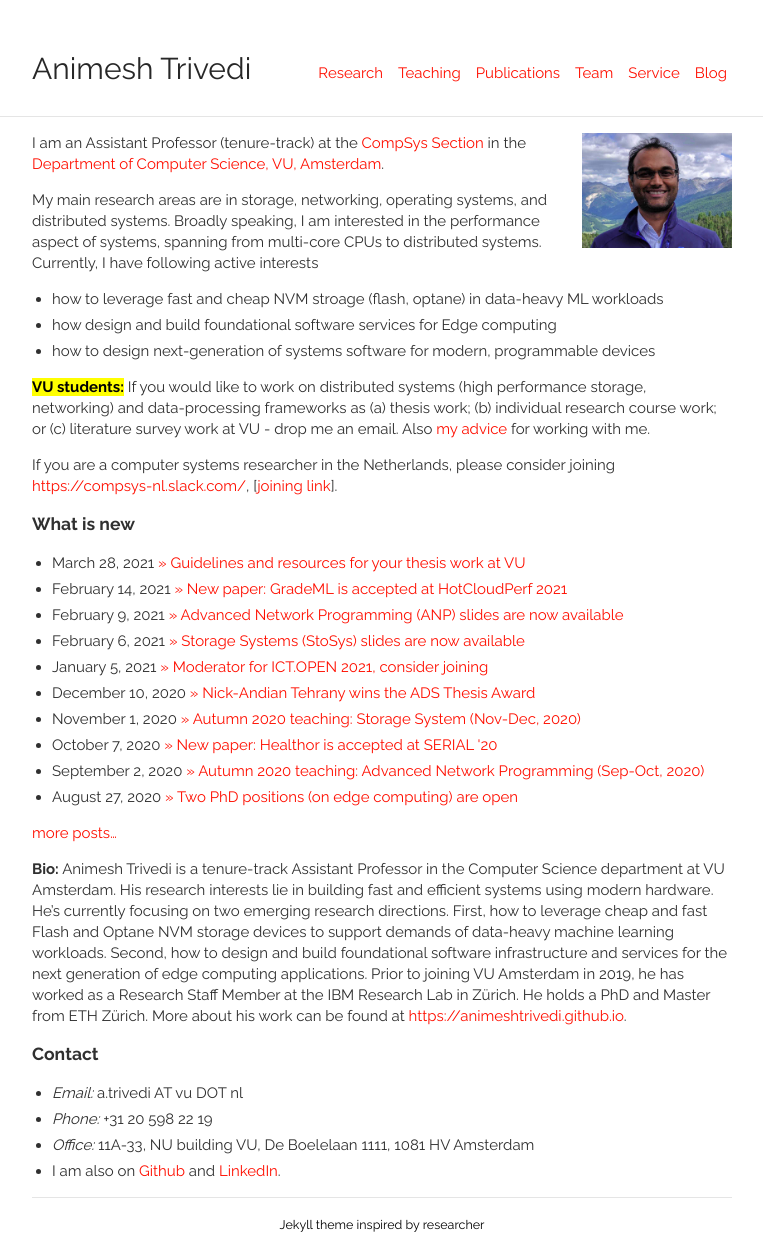
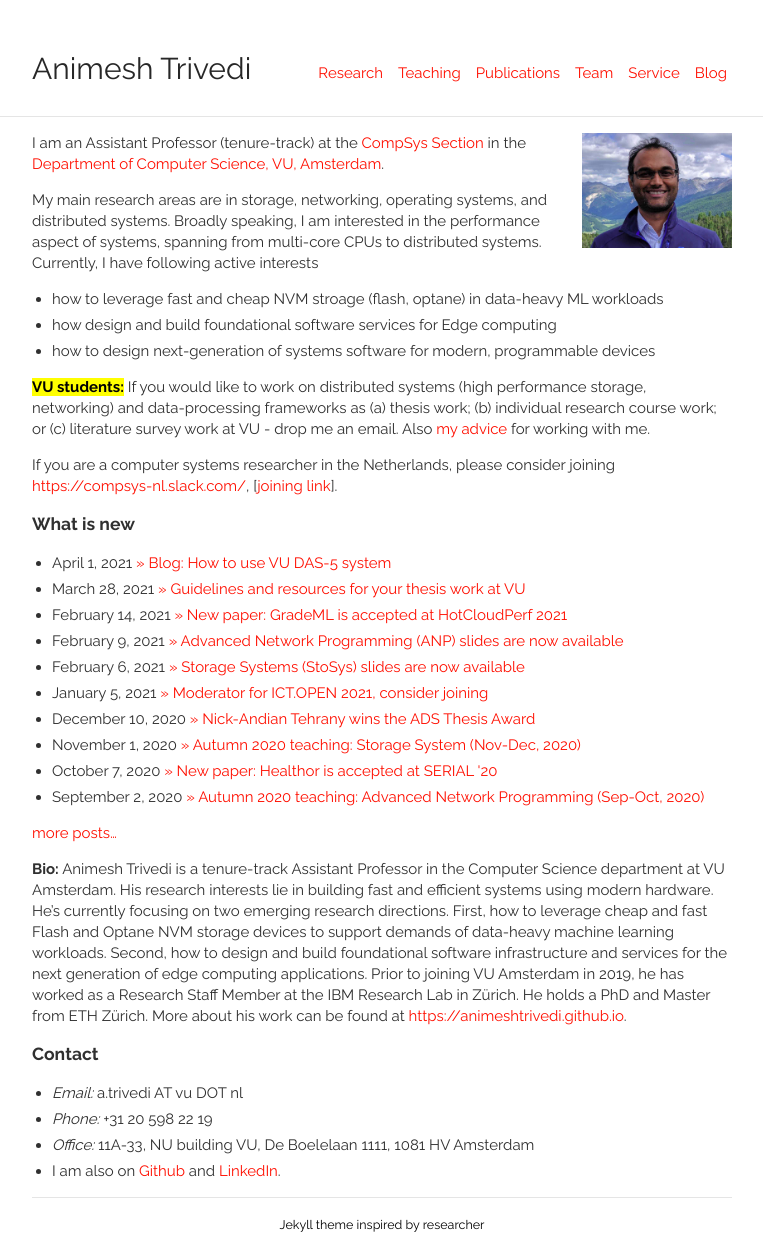
Before and after one commit to animeshtrivedi/animeshtrivedi.github.io, a Jekyll site: the page built from index.md, in a window 1280 px wide. Shown: the whole page, without its empty margins (258-1021 px from the left). Built offline with Jekyll 4.4.1, drawn with Linux system fonts in a browser that asks for light colours; part of the change alters nothing that is shown.

````diff
--- a/_posts/2021-03-28-thesis-resources.md
+++ b/_posts/2021-03-28-thesis-resources.md
@@ -24,6 +24,7 @@ This page contains many of the resources and advices that I share with my studen
 Lastly, take pride in your work, strive for excellence, and put out the best work you can - your name is attached to it! :)
 
 ### Resources
+   * How to use VU DAS system - [README](/das-readme).
    * What should be in your thesis, my [Notes on CS BSc and MSc Thesis Content at VU Amsterdam](https://github.com/animeshtrivedi/animeshtrivedi.github.io/raw/master/files/2021/vu_thesis_template_advice.pdf).
    * Git tutorial by Lin Wang, see Tutorial 2 (Tutorial 2: version control and git), at [https://linwang.info/courses/introcs20/](https://linwang.info/courses/introcs20/).
    * Example theses (*if you want to see any other examples, feel free to drop me an email*)
--- /dev/null
+++ b/_posts/2021-04-01-using-das.md
@@ -0,0 +1,271 @@
+---
+layout: default
+title: "Blog: How to use VU DAS-5 system"
+custom_title: "Blog: How to use VU DAS-5 system"
+permalink: /das-readme
+category: blog
+tags: whatsnew
+---
+
+DAS-5 or DAS ([The Distributed ASCI Supercomputer 5](https://www.cs.vu.nl/das5/home.shtml) is VU's local cluster installation. In this guide I will tell you how to use it for your project work.
+
+<!-- more -->
+
+# Table of Contents
+ 1. [Introduction](#introduction)
+ 2. [User account](#user-account)
+     - 2.1 [Setup ssh](#setup-ssh)
+ 3. [Making reservations](#making-reservations)
+      - 3.1 [Check the current status](#check-the-current-status)
+      - 3.2 [Making reservations](#making-reservations)
+      - 3.3 [Commands summary](#commands-summary)
+ 4. [Software Modules](#software-modules)
+      - 3.1 [Checking the current software versions](#checking-the-current-software-versions)
+      - 3.2 [Changing software versions](#changing-software-versions)
+      - 3.3 [Reverting back changes](#reverting-back-changes)
+      - 3.4 [Making changes permanent](#making-changes-permanent)
+      - 3.5 [Commands summary](#commands-summary)
+ 5. [Network Configuration](#network-configuration)
+ 6. [Hardware and NUMA setup](#hardware-and-numa-setup)
+ 7. [Acknowledgements](#acknowledgements)
+
+
+## 1. Introduction
+Please read carefully [https://www.cs.vu.nl/das5/accounts.shtml](https://www.cs.vu.nl/das5/accounts.shtml) and [https://www.cs.vu.nl/das5/usage.shtml](https://www.cs.vu.nl/das5/usage.shtml).
+
+Key things to remember and understand:
+
+  * DAS is a shared environment for everyone. So act responsibly and do not misbehave.
+  *  Program development (editing, compiling) is done on the headnode (`fs0`), i.e., the file/compile servers. The rest of the program must run on the compute nodes (acquired after a reservation).
+  * During 'office hours' (8h to 20h) the default reservation time is 15 minutes (or 900 seconds). Outside those hours it can be as long as you want. After a timeout, you either will be kicked out, or should leave the machine.
+  * DAS nodes have names as `node000` where `000` will be replaced by the node number. So, when doing scripting keep this in mind.
+  * Your home is shared and mounted on all machines. So you can easily access all the files on all the machines. Do not put large data files in your home.
+  * For large data files use the shared storage (`/var/scratch/<userid>/`) or the local storage (`/local/<userid>`). These will be deleted eventually, and not for a long term storage.
+
+
+## 2. User account
+If you do not have an account then please let me know and arrange for an account. Probably the older course-specific accounts that you have, could be expired.
+
+### 2.1 Setup ssh
+Add the system hostname and access detail into your `~/.ssh/config` file. Replace VUNET_USERNAME and DAS5_USERNAME with the actual account name.
+
+```bash
+Host vu-ssh
+	HostName ssh.data.vu.nl
+	User VUNET_USERNAME
+
+Host das5
+	HostName fs0.das5.cs.vu.nl
+	User DAS5_USERNAME
+	ProxyJump vu-ssh
+```
+
+Then try to login into das `ssh das5` and provide the right password credentials.
+
+## 3. Making reservations
+DAS-5 is a [cluster](https://www.cs.vu.nl/das5/clusters.shtml) of 68 machines with dual 8-core CPUs connected with InfiniBand FDR links.
+
+### 3.1 Check the current status
+In order to use the cluster you have to do a node(s) reservation. Here is a list of steps
+  * Load the prun module: `module load prun`
+  * Check the current working reservations with `preserve -llist` (the user name is changed)
+```bash
+id	user		start		stop		state	nhosts	hosts
+3067060	xxxxxx         	03/31	14:12	04/04	18:12	R	1	node063
+3067062	xxxxxx         	03/31	14:14	04/04	18:14	R	1	node062
+3067522	xxxxxx         	04/01	15:32	04/01	23:32	R	1	node024
+3067540	xxxxxx         	04/01	15:50	04/07	21:51	R	1	node069
+```
+
+### 3.2 Making reservations
+
+To make your own reservation, for example, for 3 nodes `preserve -np 3 -t 900`  (you can see my reservation ready at the bottom of the queue, those are the three nodes I can use for my experiments)
+```bash
+3067606	xxxxxx         	04/01	17:58	04/02	07:58	R	1	node005
+3067615	xxxxxx         	04/01	18:24	04/10	02:25	R	1	node070
+3067624	xxxxxx         	04/01	19:00	04/01	19:30	R	1	node075
+3067647	xxxxxx         	04/01	19:15	04/01	19:45	R	1	node072
+3067652	atrivedi	04/01	19:22	04/01	19:38	R	3	node053 node054 node055
+```
+Now I can just ssh into those machines as `ssh node053` and use it for the duration of my reservation.
+
+During 'office hours' (8h to 20h) the default reservation time is 15 minutes (or 900 seconds). Outside those hours it can be as long as you want. After a timeout, you either will be kicked out, or should leave the machine.
+
+### 3.3 Commands summary
+  * loading prun           : `module load prun`
+  * asking for reservation : `preserve -np 3 -t 900` (example asking for 3 nodes for 15 minutes)
+  * checking the status    : `preserve -llist` or `preserve -long-list`
+
+For more details of these commands, you can read the man page (e.g., `man preserve`).
+
+## 4. Software modules
+There are different versions (or also known as modules) of software packages available on the DAS. You can see them by doing `module avail`. It will show you a long list of available software and their versions.
+
+### 4.1 Checking the current software versions
+You can see which modules are currently loaded for your session by
+```bash
+[atrivedi@fs0 atrivedi]$ module list -l
+- Package -----------------------------+- Versions -+- Last mod. ------
+Currently Loaded Modulefiles:
+gcc/6.3.0                                            2017/10/02 21:23:21
+slurm/17.02.2                                        2017/10/31 14:28:16
+prun/default                                         2012/05/29 12:28:59
+cmake/3.15.4                                         2019/10/28  7:41:41
+[atrivedi@fs0 atrivedi]$
+```
+
+### 4.2 Changing software versions
+
+Example of changing `cmake` and `gcc` versions
+
+##### Cmake
+```bash
+[atrivedi@fs0 atrivedi]$ cmake --version
+cmake version 2.8.12.2
+[atrivedi@fs0 atrivedi]$ module load cmake/  #press tab
+cmake/2.8.11    cmake/2.8.12.2  cmake/3.15.4
+[atrivedi@fs0 atrivedi]$ module load cmake/3.15.4
+[atrivedi@fs0 atrivedi]$ cmake --version
+cmake version 3.15.4
+
+CMake suite maintained and supported by Kitware (kitware.com/cmake).
+[atrivedi@fs0 atrivedi]$
+```
+
+##### gcc
+```bash
+[atrivedi@fs0 atrivedi]$ gcc --version
+gcc (GCC) 6.3.0
+Copyright (C) 2016 Free Software Foundation, Inc.
+This is free software; see the source for copying conditions.  There is NO
+warranty; not even for MERCHANTABILITY or FITNESS FOR A PARTICULAR PURPOSE.
+
+[atrivedi@fs0 atrivedi]$ module load gcc/
+gcc/4.8.3  gcc/4.9.2  gcc/4.9.3  gcc/6.4.0  gcc/8.4.0  gcc/9.3.0
+[atrivedi@fs0 atrivedi]$ module load gcc/9.3.0
+[atrivedi@fs0 atrivedi]$ gcc --version
+gcc (GCC) 9.3.0
+Copyright (C) 2019 Free Software Foundation, Inc.
+This is free software; see the source for copying conditions.  There is NO
+warranty; not even for MERCHANTABILITY or FITNESS FOR A PARTICULAR PURPOSE.
+
+[atrivedi@fs0 atrivedi]$
+```
+
+### 4.3 Reverting back changes
+How to revert back to the default configuration and remove a loaded module.
+```
+[atrivedi@fs0 atrivedi]$ module list
+Currently Loaded Modulefiles:
+  1) gcc/6.3.0       2) slurm/17.02.2   3) prun/default    4) cmake/3.15.4    5) gcc/9.3.0
+[atrivedi@fs0 atrivedi]$ module rm cmake/3.15.4
+[atrivedi@fs0 atrivedi]$ module list
+Currently Loaded Modulefiles:
+  1) gcc/6.3.0       2) slurm/17.02.2   3) prun/default    4) gcc/9.3.0
+[atrivedi@fs0 atrivedi]$ cmake --version
+cmake version 2.8.12.2
+[atrivedi@fs0 atrivedi]$
+```
+
+### 4.4 Making changes permanent
+You can add all the modules you want to be default for you in your bashrc file at `~/.bashrc`. For example, I have this as a default config in my bashrc file:
+
+```bash
+# User specific aliases and functions
+module load gcc
+module load slurm
+module load cmake/3.15.4
+module load gcc/9.3.0
+module load prun
+```
+All these modules are loaded in all machines when you log in there.
+
+### 4.5 Commands summary
+  * `module avail` : show all available modules (or software versions) available.
+  * `module list`  :  show all "loaded" or "active" modules in your current session.
+  * `module load <name/version>` : load a particular software version (or module).
+  * `module rm  <name/version>` : remove a particular software version (or module).
+
+## 5. Network configuration
+Please read [https://www.cs.vu.nl/das5/network.shtml](https://www.cs.vu.nl/das5/network.shtml).
+
+  * [Normal] 1 Gbps Ethernet is on `10.141.0.xx` IP range.
+  * [High-speed] 48 Gbps InfiniBand is on `10.149.0.xx` IP range.
+
+So then you get a node reservation of say node10, node56, and node24 to work with. You can assume that they have 1 Gbps IP of `10.141.0.10`, `10.141.0.56`, and `10.141.0.24`. Their high-speed IP ranges are `10.149.0.10`, `10.149.0.56`, and `10.149.0.24`.
+
+**Important:** Generally, all your experiments should be running on the high-speed IP ranges. The 1Gbps network is used only for ssh access. (Unless you want the network to be 1 Gbps link). Please make sure you use the right IP.
+
+To check the network traffic you can use something like `watch -n 1 ifstat` (or you can locally install any other tool you like).
+
+## 6. Hardware and NUMA setup
+The key command you should use is `numactl` (man numactl). It gives you control over which CPU cores and NUMA nodes the memory should be allocated for your program.
+
+The current hardware topology on DAS looks like (two NUMA domains 0 and 1):
+```bash
+[atrivedi@node065 netperf]$ numactl -H
+available: 2 nodes (0-1)
+node 0 cpus: 0 1 2 3 4 5 6 7 16 17 18 19 20 21 22 23
+node 0 size: 32673 MB
+node 0 free: 22964 MB
+node 1 cpus: 8 9 10 11 12 13 14 15 24 25 26 27 28 29 30 31
+node 1 size: 32768 MB
+node 1 free: 29015 MB
+node distances:
+node   0   1
+  0:  10  21
+  1:  21  10
+[atrivedi@node065 netperf]$
+```
+
+**On which NUMA node is your high-speed network card?**
+```bash
+[atrivedi@fs0 atrivedi]$ cat /sys/class/net/ib0/device/numa_node
+1
+[atrivedi@fs0 atrivedi]$
+```
+Numa node 1.
+
+**Example program run**
+Whatever program you want to run, you can prepend the numactl configuration before it. For example, to run a program on NUMA domain 1 with memory from domain 0, we can do something like `numactl -N 1 -m 0 [your_program_cmd_line]`. For example:
+
+
+To run a program on a specific hardware core, `numctl -C` (or you can also pass a list of comma separated core numbers as shown in the `numactl -H` command`).
+
+As an extreme example, I have [netperf program](https://github.com/HewlettPackard/netperf) on my machines for network benchmarking. I started the netperf server, pinned on NUMA domain 0 as `numactl -N 0 -m 0 ./src/netserver -D`.
+
+Now I start a client code running on the same machine (loopback traffic), but on two different domains and then the default. You see see the difference below (almost double performance):
+
+```bash
+[atrivedi@node065 netperf]$ ./src/netperf -H localhost
+MIGRATED TCP STREAM TEST from 0.0.0.0 (0.0.0.0) port 0 AF_INET to localhost.localdomain () port 0 AF_INET
+Recv   Send    Send
+Socket Socket  Message  Elapsed
+Size   Size    Size     Time     Throughput
+bytes  bytes   bytes    secs.    10^6bits/sec
+
+ 87380  16384  16384    10.00    23217.04
+
+[atrivedi@node065 netperf]$ numactl -N 1 -m 1 ./src/netperf -H localhost
+MIGRATED TCP STREAM TEST from 0.0.0.0 (0.0.0.0) port 0 AF_INET to localhost.localdomain () port 0 AF_INET
+Recv   Send    Send
+Socket Socket  Message  Elapsed
+Size   Size    Size     Time     Throughput
+bytes  bytes   bytes    secs.    10^6bits/sec
+
+ 87380  16384  16384    10.00    23502.12
+
+[atrivedi@node065 netperf]$ numactl -N 0 -m 0 ./src/netperf -H localhost
+MIGRATED TCP STREAM TEST from 0.0.0.0 (0.0.0.0) port 0 AF_INET to localhost.localdomain () port 0 AF_INET
+Recv   Send    Send
+Socket Socket  Message  Elapsed
+Size   Size    Size     Time     Throughput
+bytes  bytes   bytes    secs.    10^6bits/sec
+
+ 87380  16384  16384    10.00    41351.91
+```
+
+**How big of a problem is this?** Depends what you are trying to do. When in doubt, always measure.
+
+## 7. Acknowledgements
+[Jesse Donkervliet's](https://jdonkervliet.com/about-me/) write up at [https://github.com/atlarge-research/opencraft-tutorial](https://github.com/atlarge-research/opencraft-tutorial) and [Matthijs Jansen](https://atlarge-research.com/mjansen/).
--- a/teaching.md
+++ b/teaching.md
@@ -26,4 +26,4 @@ I am teaching following courses:
 ## My notes
   * Advice on [how to do Literature Study course at VU.](/lit-study/)
   * Advice on [how to work with me.](/advice/)
-  * Thesis-related resources and [how to do thesis work with me.](/thesis-resources)
+  * VU BSc and MSc [thesis-related resources.](/thesis-resources)
````
